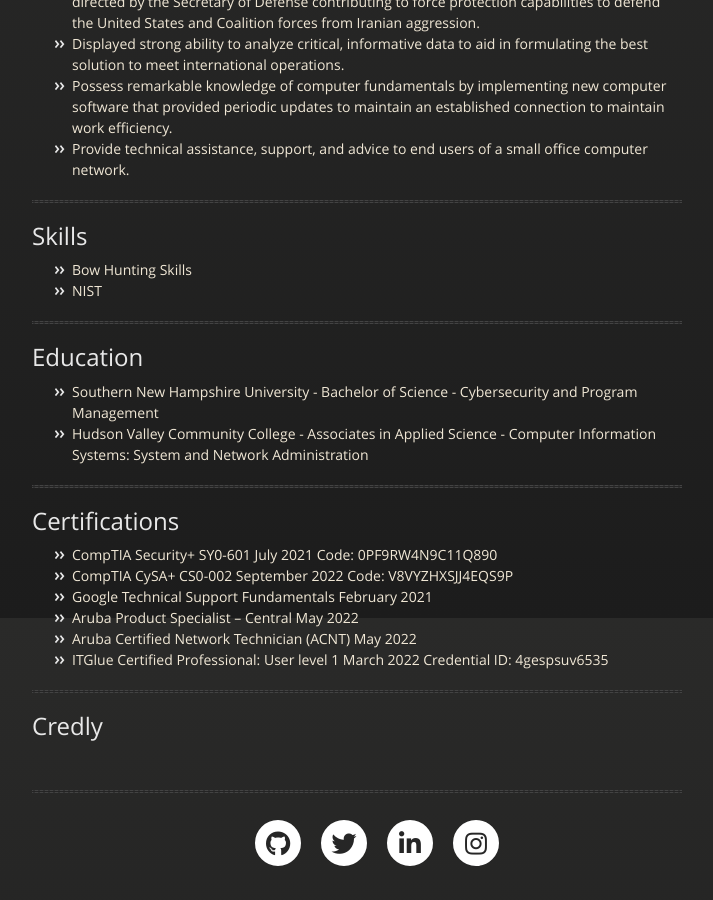
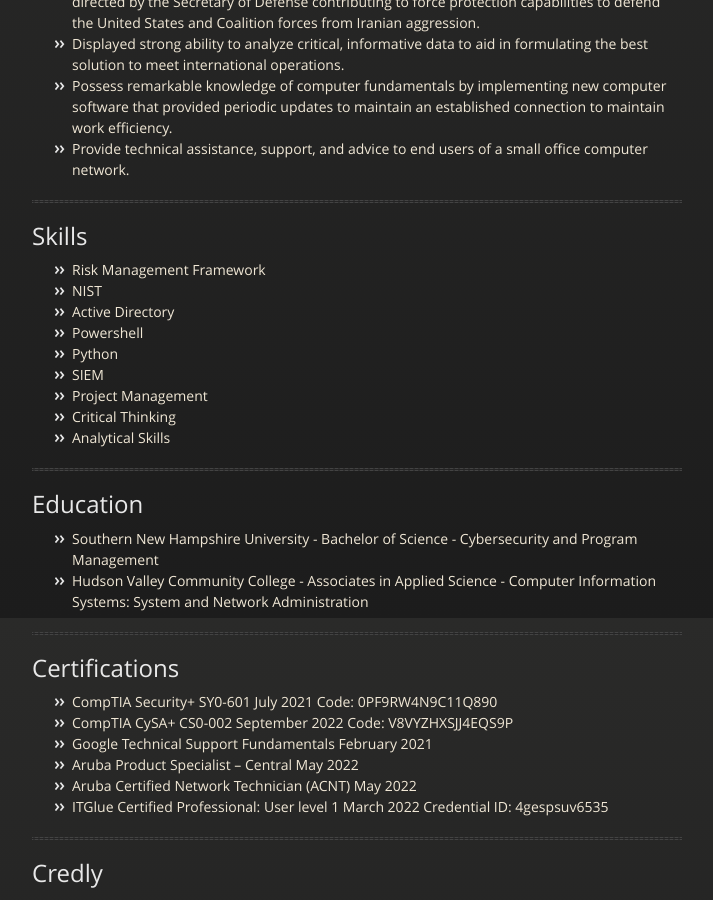
Before and after one commit to dspucches/dspucches.github.io, a Jekyll site: the page built from _posts/2023-02-22-resume.md, in a window 1280 px wide and 900 px high, scrolled down 2082 px. Shown: the whole window, without its empty margins (283-996 px from the left). Built offline with Jekyll 4.4.1, drawn with Linux system fonts in a browser that asks for light colours; nearby versions of some CDN libraries; a script that is not in the unit is left out.

Commit message:
updated skills resume

```diff
--- a/_posts/2023-02-22-resume.md
+++ b/_posts/2023-02-22-resume.md
@@ -95,8 +95,15 @@
 
 ## Skills
 
-- Bow Hunting Skills
+- Risk Management Framework
 - NIST
+- Active Directory
+- Powershell
+- Python
+- SIEM
+- Project Management
+- Critical Thinking
+- Analytical Skills
 
 <hr>
 
```
